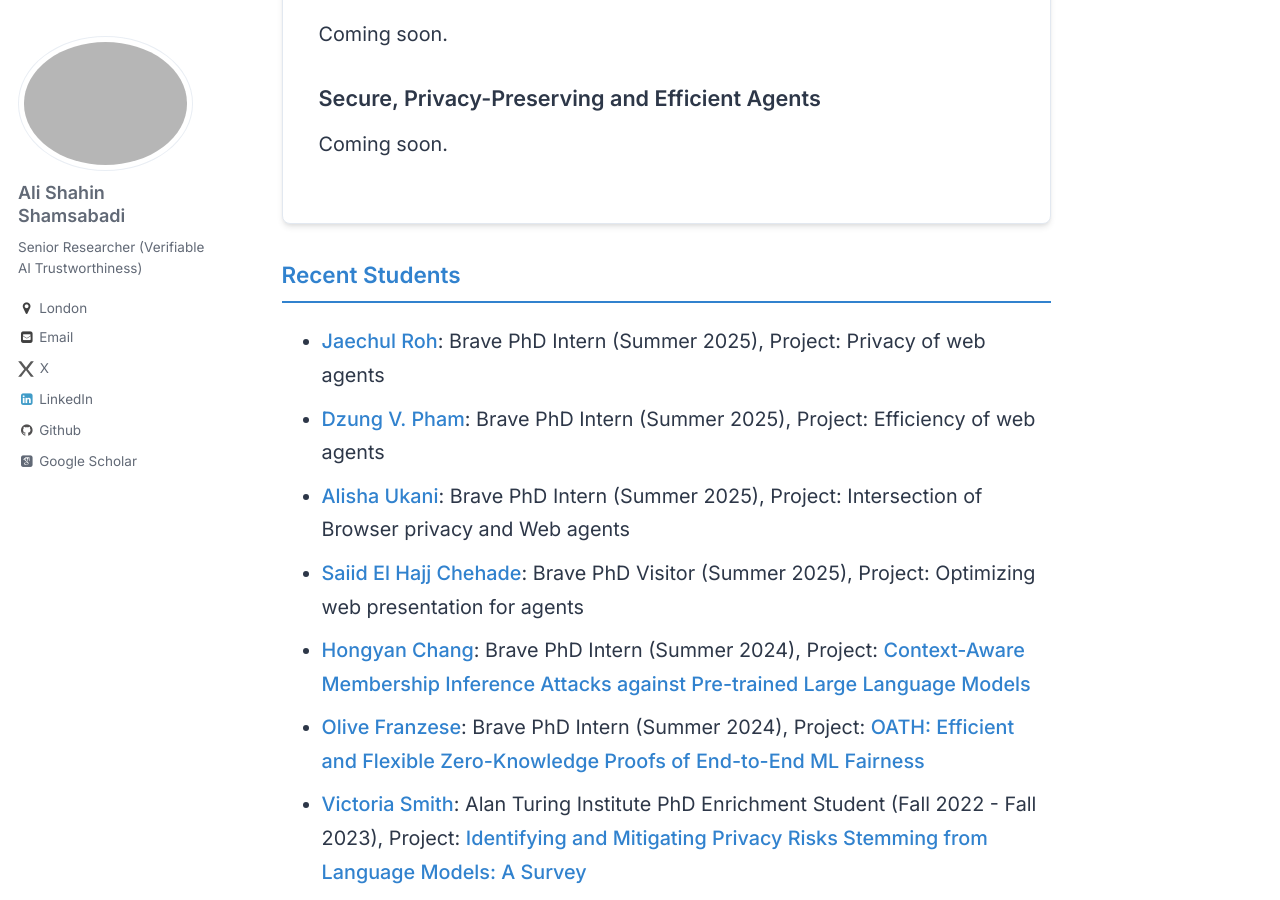
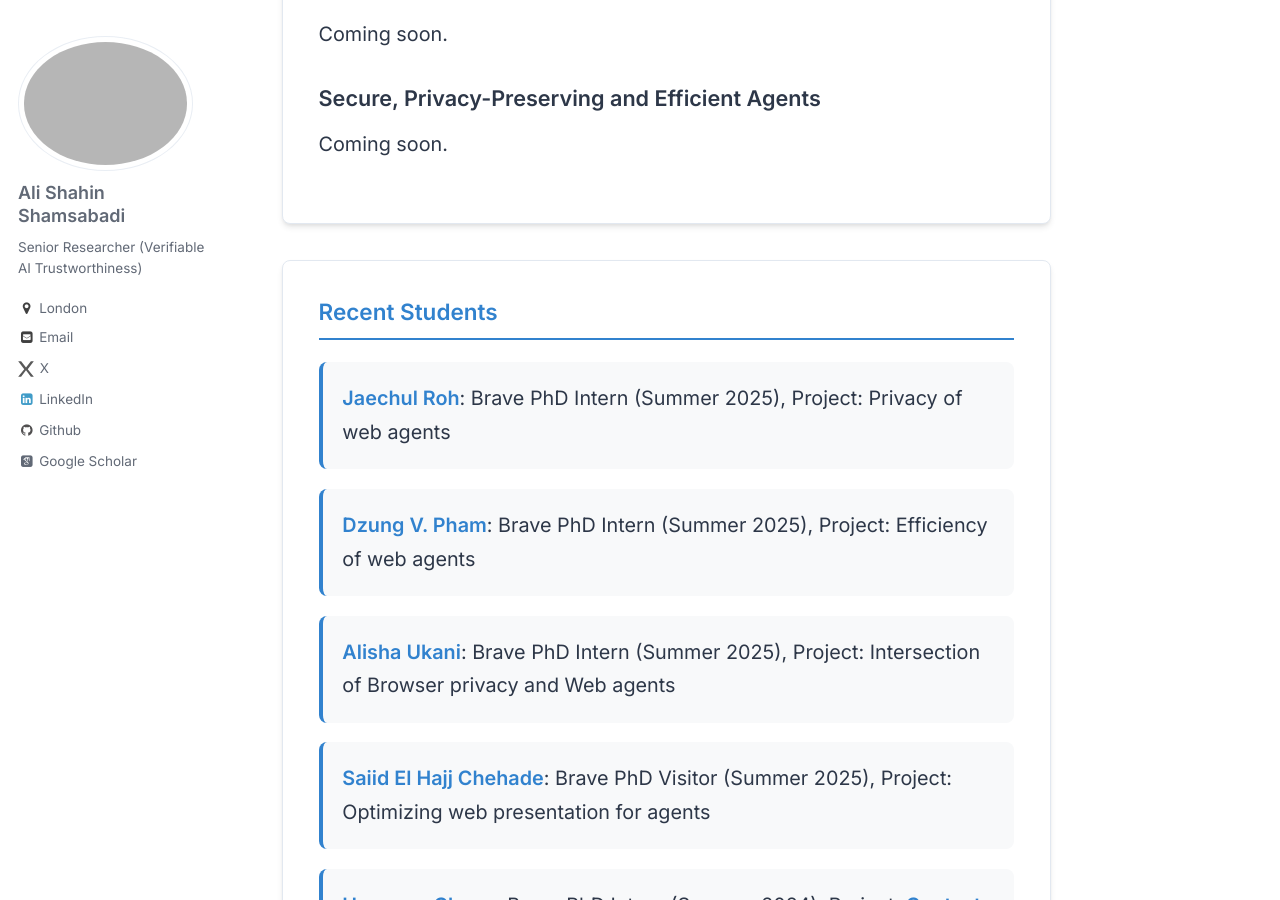
Before and after one commit to AliShahin/AliShahin.github.io, a Jekyll site: the page built from _pages/about.md, in a window 1280 px wide and 900 px high, scrolled down 3217 px. Built offline with Jekyll 4.4.1, drawn with Linux system fonts in a browser that asks for light colours; some web fonts are replaced.

Commit message:
🎨 Apply card styling to Recent Students section
- Wrap Recent Students section in research-section div
- Convert Markdown ## heading to HTML h2 tag
- Wrap student list in publication-list div for hoverable cards
- Convert Markdown list items to proper HTML structure
- Ensure consistent styling with Research and Product sections

```diff
--- a/_pages/about.md
+++ b/_pages/about.md
@@ -111,15 +111,22 @@ My research initiates a fundamental question:
 </div>
 
 
-## Recent Students
-- [Jaechul Roh](https://jrohsc.github.io/): Brave PhD Intern (Summer 2025), Project: Privacy of web agents
-- [Dzung V. Pham](https://dzungvpham.github.io/): Brave PhD Intern (Summer 2025), Project: Efficiency of web agents
-- [Alisha Ukani](https://www.alishaukani.com/): Brave PhD Intern (Summer 2025), Project: Intersection of Browser privacy and Web agents
-- [Saiid El Hajj Chehade](https://saiid.ch/): Brave PhD Visitor (Summer 2025), Project: Optimizing web presentation for agents
-- [Hongyan Chang](https://www.comp.nus.edu.sg/~hongyan/): Brave PhD Intern (Summer 2024), Project: [Context-Aware Membership Inference Attacks
-against Pre-trained Large Language Models](https://arxiv.org/pdf/2409.13745)
-- [Olive Franzese](https://scholar.google.com/citations?hl=en&user=V0918CIAAAAJ&view_op=list_works&sortby=pubdate): Brave PhD Intern (Summer 2024), Project: [OATH: Efficient and Flexible Zero-Knowledge Proofs of End-to-End ML Fairness](https://arxiv.org/pdf/2410.02777)
-- [Victoria Smith](https://v-smith.github.io/): Alan Turing Institute PhD Enrichment Student (Fall 2022 - Fall 2023), Project: [Identifying and Mitigating Privacy Risks Stemming from Language Models: A Survey](https://arxiv.org/pdf/2310.01424.pdf)
+<div class="research-section">
+<h2>Recent Students</h2>
+
+<div class="publication-list">
+<ul>
+<li><a href="https://jrohsc.github.io/">Jaechul Roh</a>: Brave PhD Intern (Summer 2025), Project: Privacy of web agents</li>
+<li><a href="https://dzungvpham.github.io/">Dzung V. Pham</a>: Brave PhD Intern (Summer 2025), Project: Efficiency of web agents</li>
+<li><a href="https://www.alishaukani.com/">Alisha Ukani</a>: Brave PhD Intern (Summer 2025), Project: Intersection of Browser privacy and Web agents</li>
+<li><a href="https://saiid.ch/">Saiid El Hajj Chehade</a>: Brave PhD Visitor (Summer 2025), Project: Optimizing web presentation for agents</li>
+<li><a href="https://www.comp.nus.edu.sg/~hongyan/">Hongyan Chang</a>: Brave PhD Intern (Summer 2024), Project: <a href="https://arxiv.org/pdf/2409.13745">Context-Aware Membership Inference Attacks against Pre-trained Large Language Models</a></li>
+<li><a href="https://scholar.google.com/citations?hl=en&user=V0918CIAAAAJ&view_op=list_works&sortby=pubdate">Olive Franzese</a>: Brave PhD Intern (Summer 2024), Project: <a href="https://arxiv.org/pdf/2410.02777">OATH: Efficient and Flexible Zero-Knowledge Proofs of End-to-End ML Fairness</a></li>
+<li><a href="https://v-smith.github.io/">Victoria Smith</a>: Alan Turing Institute PhD Enrichment Student (Fall 2022 - Fall 2023), Project: <a href="https://arxiv.org/pdf/2310.01424.pdf">Identifying and Mitigating Privacy Risks Stemming from Language Models: A Survey</a></li>
+</ul>
+</div>
+
+</div>
 
 
 ## News
```
